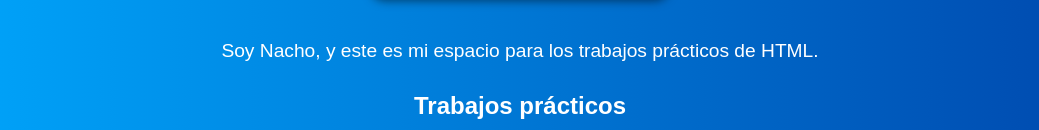
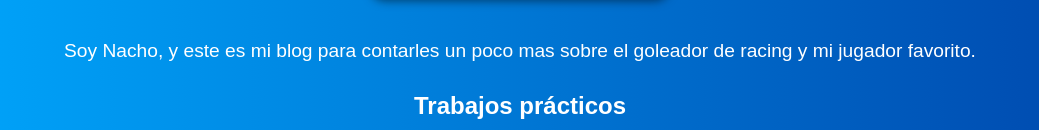
Before and after one commit to NachoFuentes17/Ignacio-Fuentes, a plain HTML site: page index.html in a window 1280 px wide. Shown: the part 385-515 px from the top of the page, without its empty margins (120-1159 px from the left). Drawn offline with Linux system fonts and the light colour scheme.

Commit message:
Update index.html

```diff
--- a/index.html
+++ b/index.html
@@ -2,7 +2,7 @@
 <html lang="es">
 <head>
   <meta charset="UTF-8">
-  <title>Trabajos Prácticos - Nacho</title>
+  <title>MARAVILLA MARTINEZ - Nacho</title>
   <style>
     body {
       font-family: Arial, sans-serif;
@@ -43,7 +43,7 @@
 <body>
   <h1>Bienvenido a mi sitio</h1>
   <img src="https://encrypted-tbn0.gstatic.com/images?q=tbn:ANd9GcRbAP57QaZcDF9nuQwssBLokM0SOwGGv03gUg&s" alt="El Cilindro de Avellaneda">
-  <p>Soy Nacho, y este es mi espacio para los trabajos prácticos de HTML.</p>
+  <p>Soy Nacho, y este es mi blog para contarles un poco mas sobre el goleador de racing y mi jugador favorito.</p>
 
   <h2>Trabajos prácticos</h2>
   <a href="blog1.html">
```
